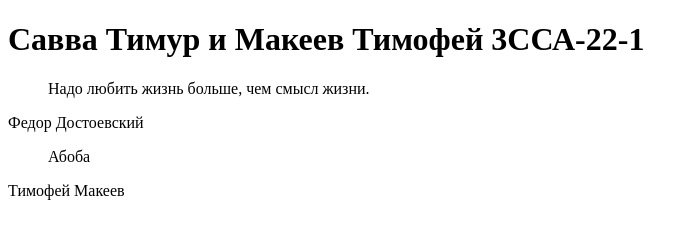
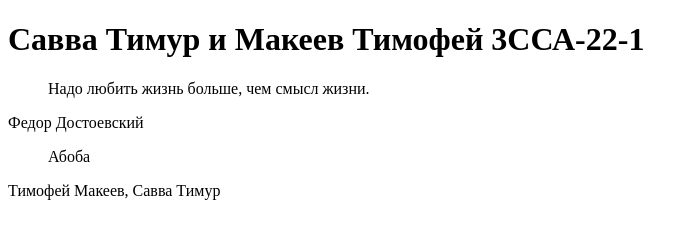
Before and after one commit to Rek121/Rek121.github.io, a plain HTML site: page index.html in a window 1280 px wide. Shown: the whole page, without its empty margins (0-698 px from the left). Drawn offline with Linux system fonts and the light colour scheme.

Commit message:
Update index.html

```diff
--- a/index.html
+++ b/index.html
@@ -15,7 +15,7 @@
   <blockquote>
     <p>Абоба</p>
   </blockquote>
-  <p>Тимофей Макеев</p>
+  <p>Тимофей Макеев, Савва Тимур</p>
 </body>
 
 </html>
```
